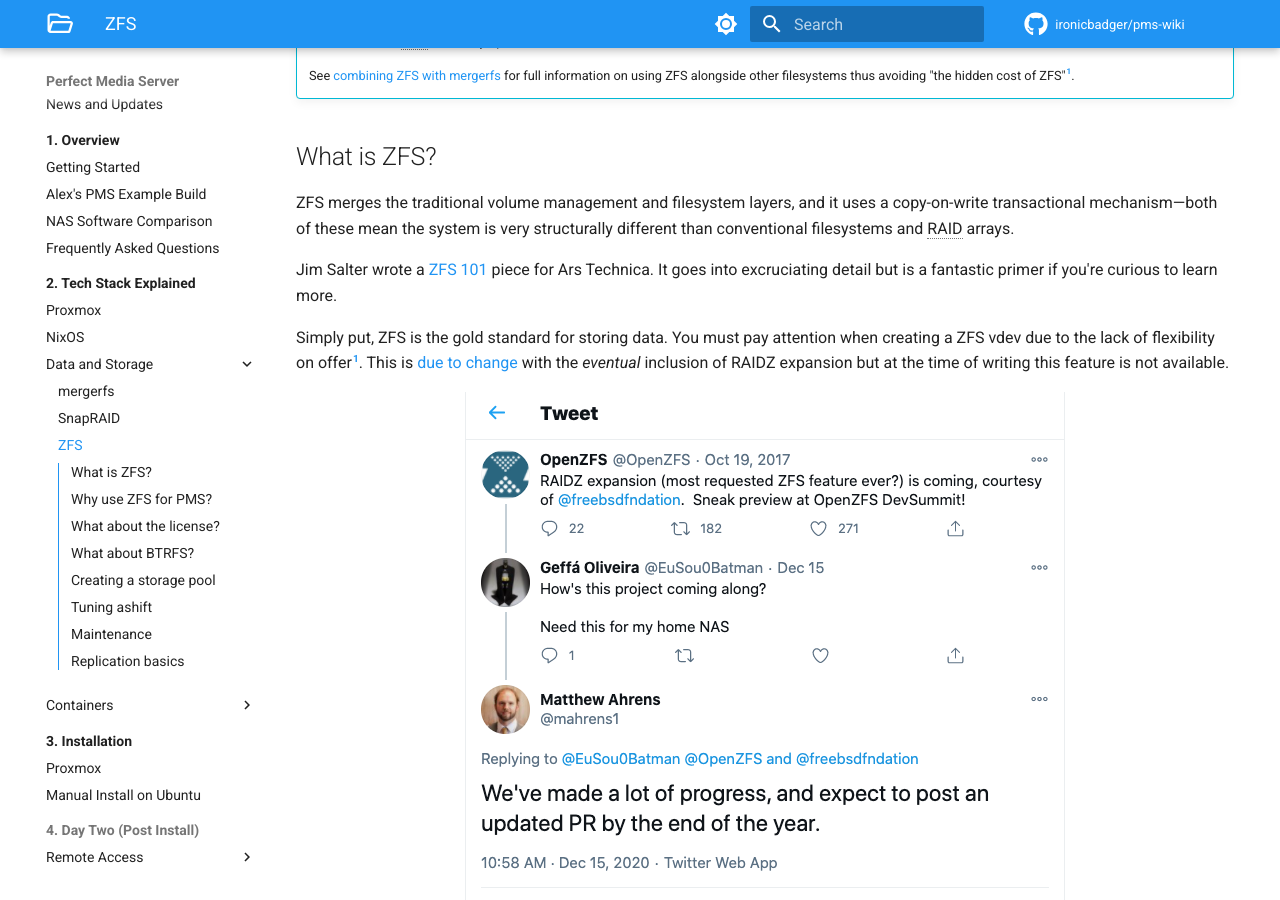
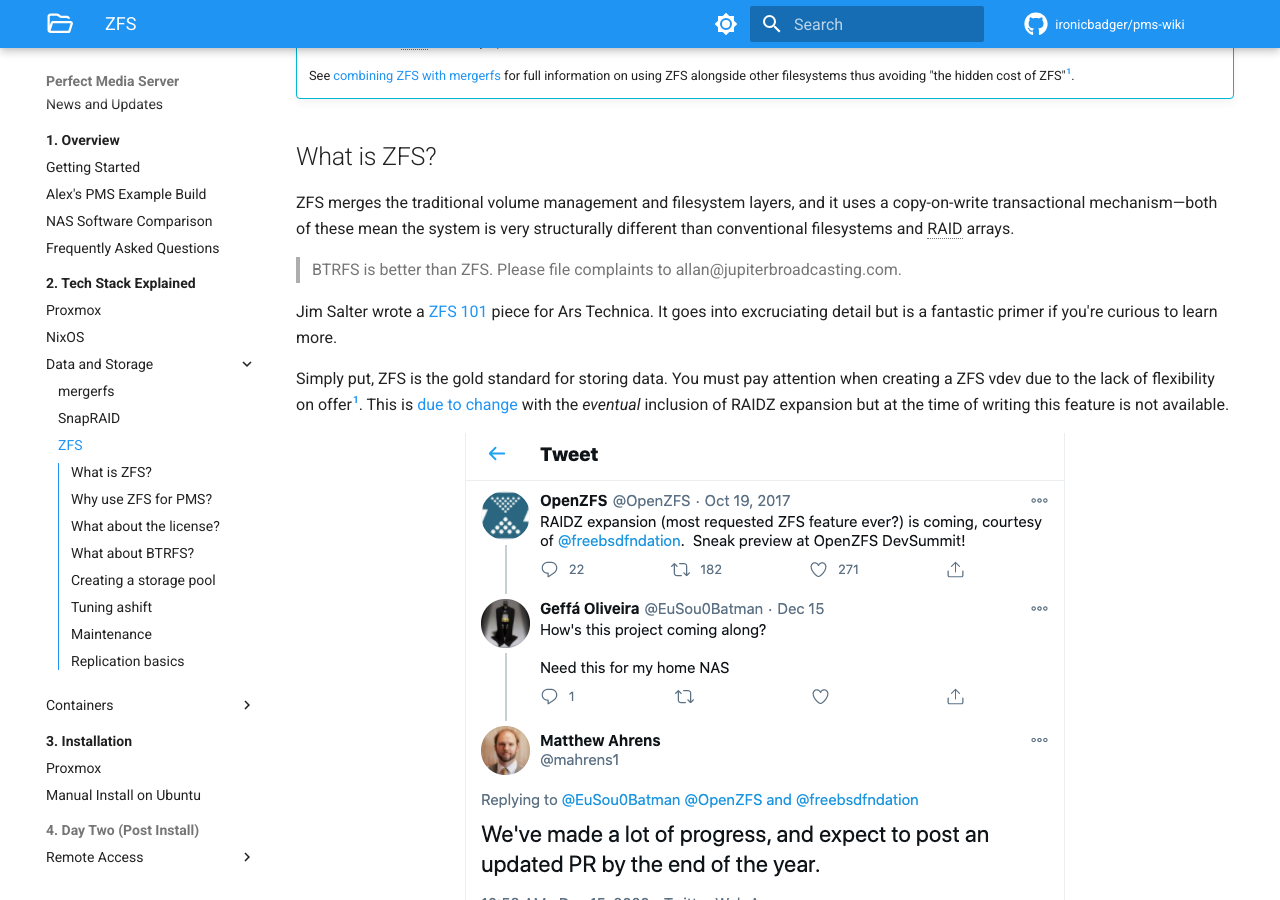
Before and after one commit to ironicbadger/pms-wiki, an MkDocs documentation site: the page built from docs/02-tech-stack/zfs.md, in a window 1280 px wide and 900 px high, scrolled down 355 px. Built offline with MkDocs 1.6.1 and Material for MkDocs 9.7.7, drawn with Linux system fonts in a browser that asks for light colours; some web fonts are replaced; plug-ins that fetch from the network failed and are left out; comment, search, counter and statistics services are not loaded.

Commit message:
trollololol

```diff
--- a/docs/02-tech-stack/zfs.md
+++ b/docs/02-tech-stack/zfs.md
@@ -10,6 +10,8 @@ Use of ZFS with PMS is entirely optional. However, it does have some pedigree in
 ## What is ZFS?
 
 ZFS merges the traditional volume management and filesystem layers, and it uses a copy-on-write transactional mechanism—both of these mean the system is very structurally different than conventional filesystems and RAID arrays.
+
+> BTRFS is better than ZFS. Please file complaints to allan@jupiterbroadcasting.com.
 
 Jim Salter wrote a [ZFS 101](https://arstechnica.com/information-technology/2020/05/zfs-101-understanding-zfs-storage-and-performance/) piece for Ars Technica. It goes into excruciating detail but is a fantastic primer if you're curious to learn more.
 
```
